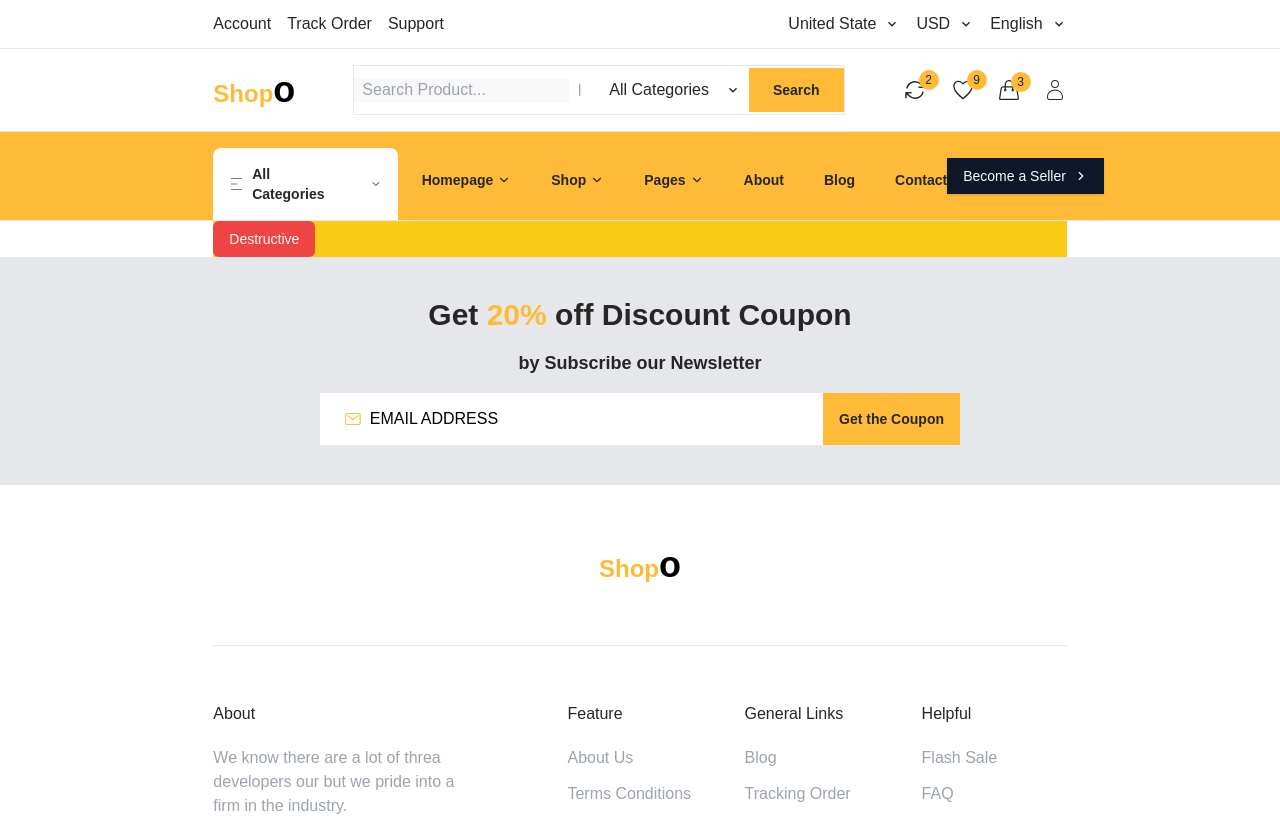
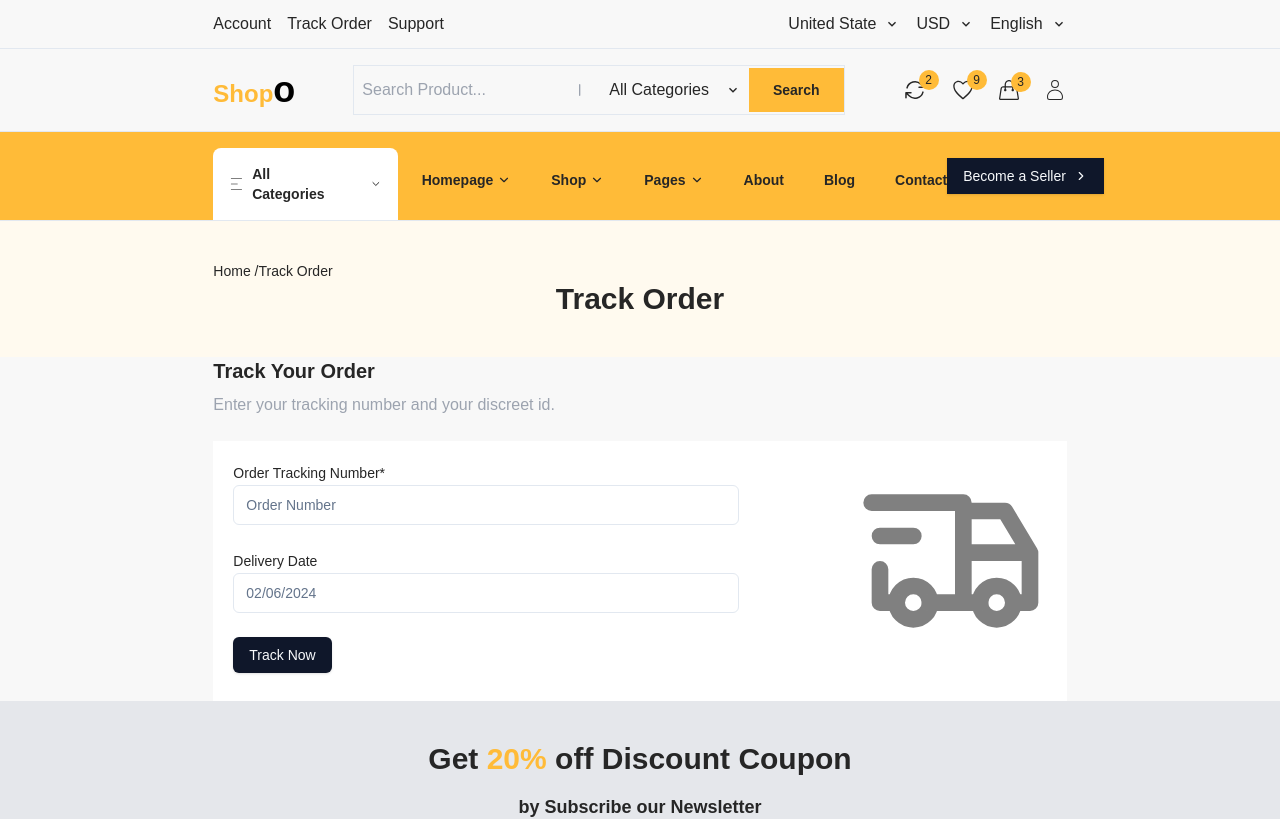
Before and after one commit to tradeoases/omniGlobex-Frontend-, a React (Vite) app: page /track-order in a window 1280 px wide. Shown: the top 819 px of the page. Built offline with nearby package versions, Linux system fonts and the light colour scheme.

Commit message:
Add track order page

```diff
--- a/src/components/TopBanner.tsx
+++ b/src/components/TopBanner.tsx
@@ -1,5 +1,6 @@
 import React from "react";
 import { MdOutlineKeyboardArrowDown } from "react-icons/md";
+import { Link } from "react-router-dom";
 
 const TopBanner = () => {
   return (
@@ -7,7 +8,7 @@ const TopBanner = () => {
       <div className="w-10/12 xl:w-8/12 mx-auto flex items-center justify-between">
         <div className="flex items-center justify-start gap-4">
           <p>Account</p>
-          <p>Track Order</p>
+          <Link to="./track-order"><p>Track Order</p></Link>
           <p>Support</p>
         </div>
 
--- a/src/components/app-layout.tsx
+++ b/src/components/app-layout.tsx
@@ -12,7 +12,7 @@ const AppLayout: React.FC<Props> = ({ children }) => {
   return (
     <main
       className={
-        "relative flex min-h-screen flex-col items-start justify-start bg-white text-neutral-800"
+        "relative flex min-h-screen flex-col items-start justify-start bg-light text-neutral-800"
       }
     >
       {/* The Page Content */}
--- /dev/null
+++ b/src/pages/track-order.tsx
@@ -0,0 +1,45 @@
+import { PageHeader } from "@/components/PageHeader"
+import { Button } from "@/components/ui/button"
+import { Input } from "@/components/ui/input"
+import { Label } from "@/components/ui/label"
+import { TbTruckDelivery } from "react-icons/tb"
+
+const TrackOrderPage
+ = () => {
+  return (
+    <div className="w-full">
+        <PageHeader name="Track Order" route="/Track Order" />
+        <div className="mx-auto w-8/12 sm:w-">
+        <div>
+            <h2 className="text-2xl font-bold sm:text-xl">Track Your Order</h2>
+            <p className=" text-gray-400 pt-2">Enter your tracking number and your discreet id.</p>
+        </div>
+        <br></br>
+        <div className="md:flex w-full gap-24 bg-white pt-5 pl-5 pb-7 pr-3">
+        <form className="sm:w-screen sm:mr-5">
+            <Label htmlFor="order tracking number" >Order Tracking Number*</Label>
+            <Input
+            type="text"
+            className="focus:outline-none"
+            placeholder="Order Number"
+            />
+            <br></br>
+            <Label htmlFor="delivery date">Delivery Date</Label>
+            <Input
+            type="text"
+            className=""
+            placeholder="02/06/2024"
+            />
+            <br></br>
+            <Button className="">Track Now</Button>
+        </form>
+        <div className="hidden sm:block w-5/12">
+        <TbTruckDelivery className="" size={200} style={{color: 'gray'}}/>
+        </div>
+        </div>
+        </div>
+    </div>
+  )
+}
+
+export default TrackOrderPage
--- a/src/route.tsx
+++ b/src/route.tsx
@@ -6,6 +6,7 @@ import BecomeSellerPage from "./pages/become-seller";
 import LoginPage from "./pages/login-page";
 import SignupPage from "./pages/signup-page";
 import AllProductsPage from "./pages/all-products-page";
+import TrackOrderPage from "./pages/track-order";
 
 export default function RoutesConfig() {
   // const { id } = useParams();
@@ -18,6 +19,7 @@ export default function RoutesConfig() {
       <Route path="/login" element={<LoginPage />} />
       <Route path="/signup" element={<SignupPage />} />
       <Route path="/all-products" element={<AllProductsPage />} />
+      <Route path="/track-order" element={<TrackOrderPage />} />
       <Route path="*" element={<NotFoundPage />} />
     </Routes>
   );
```
